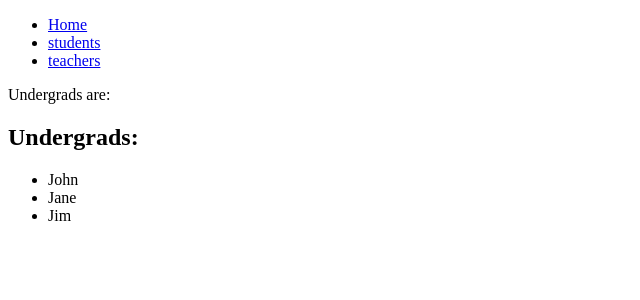
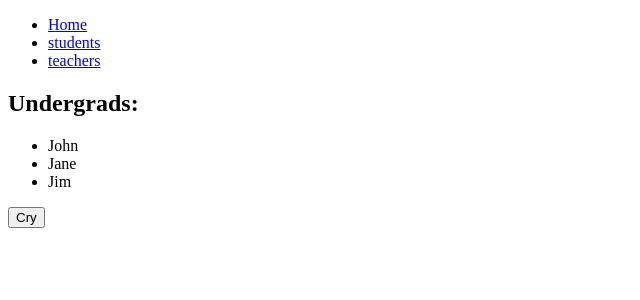
Before and after one commit to jairdaniel99/parent_child_interactions, an Angular app: page /students in a window 1280 px wide. Shown: the top 300 px of the page, without its empty margins (0-640 px from the left). Built offline with nearby package versions, Linux system fonts and the light colour scheme.

Commit message:
child to parent interaction

```diff
--- a/src/app/students/students.component.html
+++ b/src/app/students/students.component.html
@@ -1 +1,3 @@
-Undergrads are: <undergrads [studentList]="students"></undergrads>
+<!-- Use property binding to pass student list from parent to child -->
+<!-- $event is a reserve keyword that captures the event object and the data passed from the child component -->
+<undergrads (cryEvent)="text = $event" [studentList]="students"></undergrads>
--- a/src/app/students/students.component.ts
+++ b/src/app/students/students.component.ts
@@ -3,14 +3,15 @@ import { Component } from '@angular/core';
 @Component({
   selector: 'students',
   templateUrl: './students.component.html',
-  styleUrl: './students.component.css'
+  styleUrl: './students.component.css',
 })
 export class StudentsComponent {
+  text = 'Sleeping.';
   // we have a mixture of undergrad and postgrad students
   students = [
-    {name: 'John', level: 'undergrad'},
-    {name: 'Jane', level: 'postgrad'},
-    {name: 'Jim', level: 'undergrad'}
+    { name: 'John', level: 'undergrad' },
+    { name: 'Jane', level: 'postgrad' },
+    { name: 'Jim', level: 'undergrad' },
   ];
   // we can call functions before creating them like this, becvause when javascript renders the code, the functions will be MOVED to the top.
   public undergradStudents = this.getUndergradStudents();
--- a/src/app/undergrads/undergrads.component.html
+++ b/src/app/undergrads/undergrads.component.html
@@ -4,3 +4,5 @@
     {{ student.name }}
   </li>
 </ul>
+<!-- use event binding to trigger cryOutLoud method in child component -->
+<button (click)="cryOutLoud()">Cry</button>
--- a/src/app/undergrads/undergrads.component.ts
+++ b/src/app/undergrads/undergrads.component.ts
@@ -1,4 +1,5 @@
-import { Component, Input } from '@angular/core';
+// we import EventEmitter to be able to emit events from child to parent
+import { Component, Input, EventEmitter, Output } from '@angular/core';
 
 @Component({
   selector: 'undergrads',
@@ -6,5 +7,13 @@ import { Component, Input } from '@angular/core';
   styleUrl: './undergrads.component.css',
 })
 export class UndergradsComponent {
+  // child component accepts parent component via input keyword
   @Input() public studentList: any;
+  // child component emits event to parent component via output decorator
+  @Output() public cryEvent = new EventEmitter();
+
+  cryOutLoud() {
+    //emit is a method that emits an event to parent component and can also pass data as an argument
+    this.cryEvent.emit('I am crying out loud.');
+  }
 }
```
